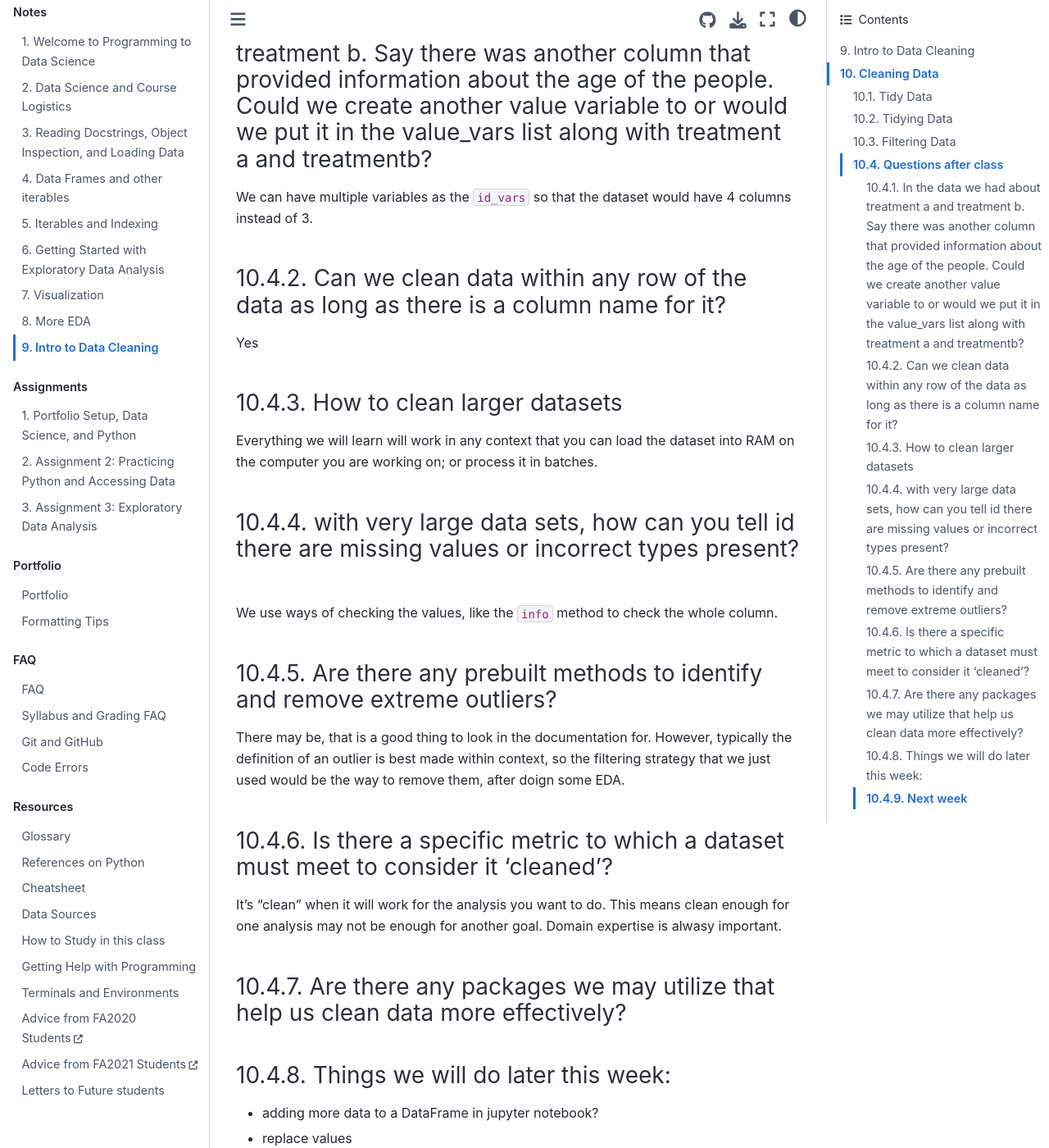
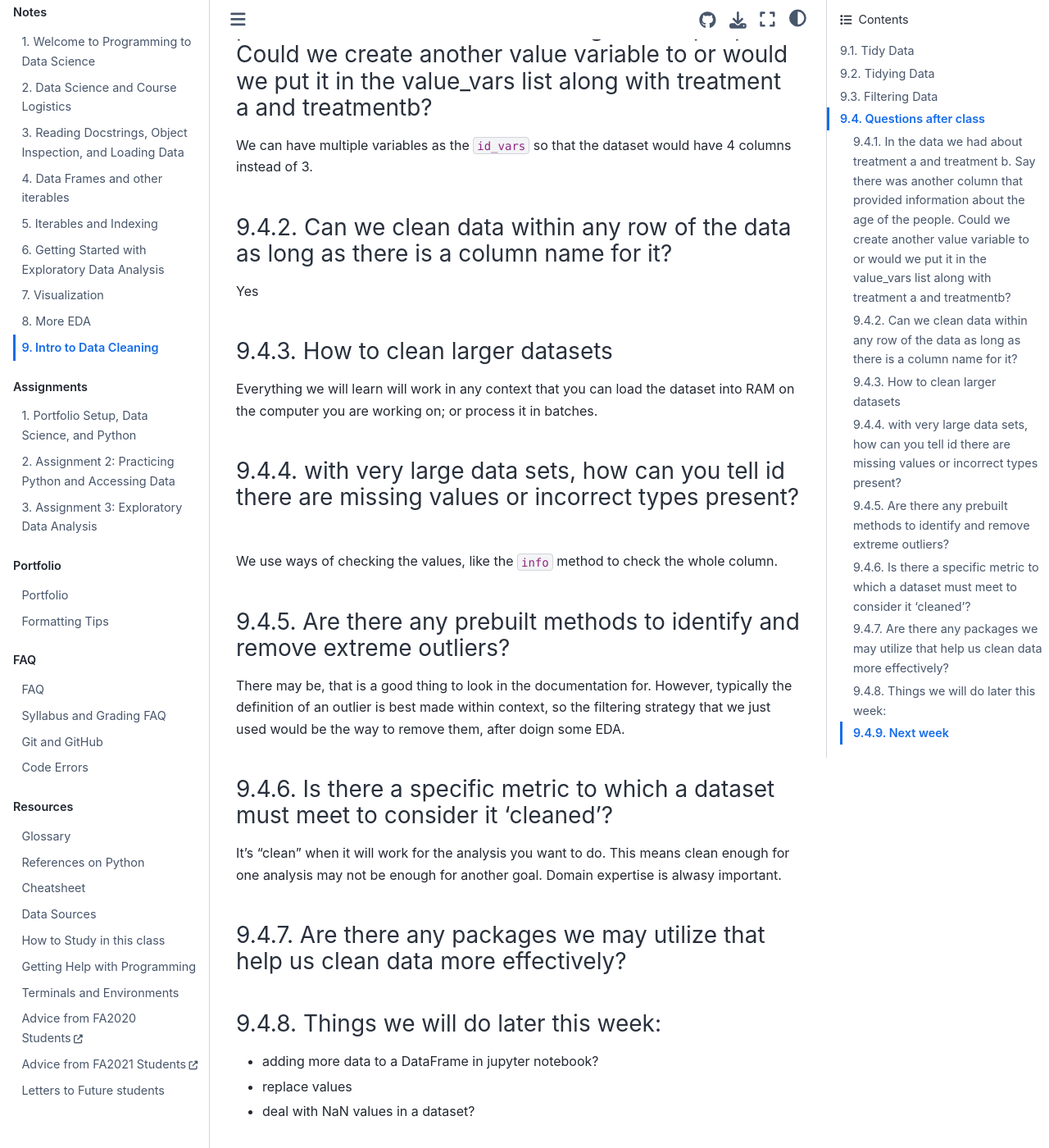
Before and after one commit to rhodyprog4ds/BrownFall22, a Jupyter Book: the page built from notes/2022-09-26.md, in a window 1280 px wide and 1400 px high, scrolled down 4172 px. Shown: the whole window at 82% size. Built offline with Jupyter Book 1.0.4 settings and Sphinx 7.4.7 and the Sphinx Book theme 1.1.4, drawn with Linux system fonts in a browser that asks for light colours; pages that are not in the unit, such as notebooks, are missing from menus; some of the changed text lies outside the part shown.

Commit message:
remove extra heading

```diff
--- a/notes/2022-09-26.md
+++ b/notes/2022-09-26.md
@@ -14,7 +14,6 @@
 # Intro to Data Cleaning
 
 
-# Cleaning Data
 
 This week, we'll be cleaning data.
 
```
